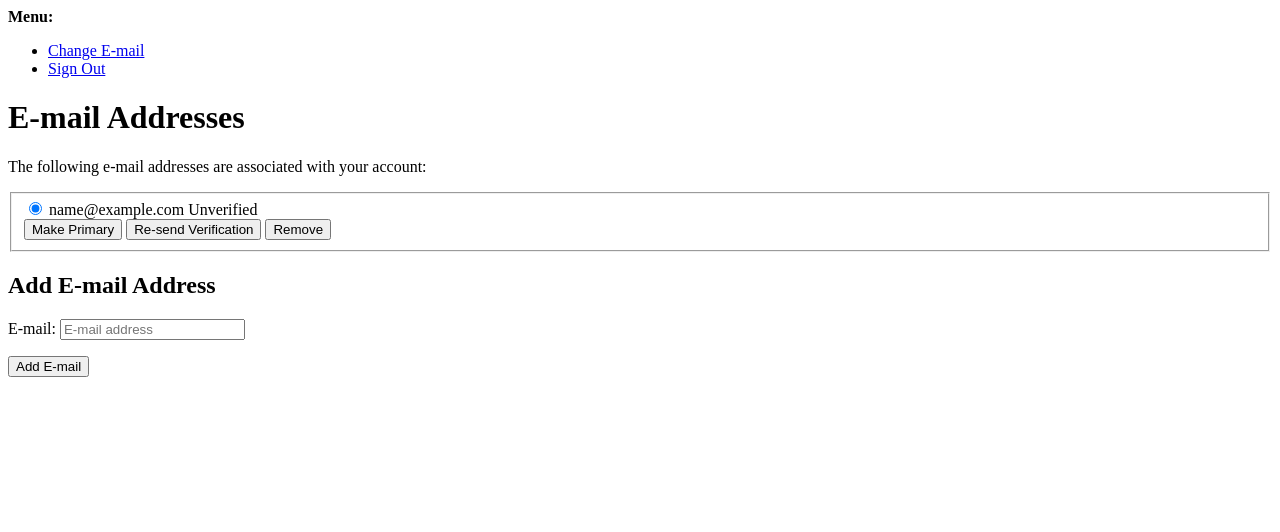
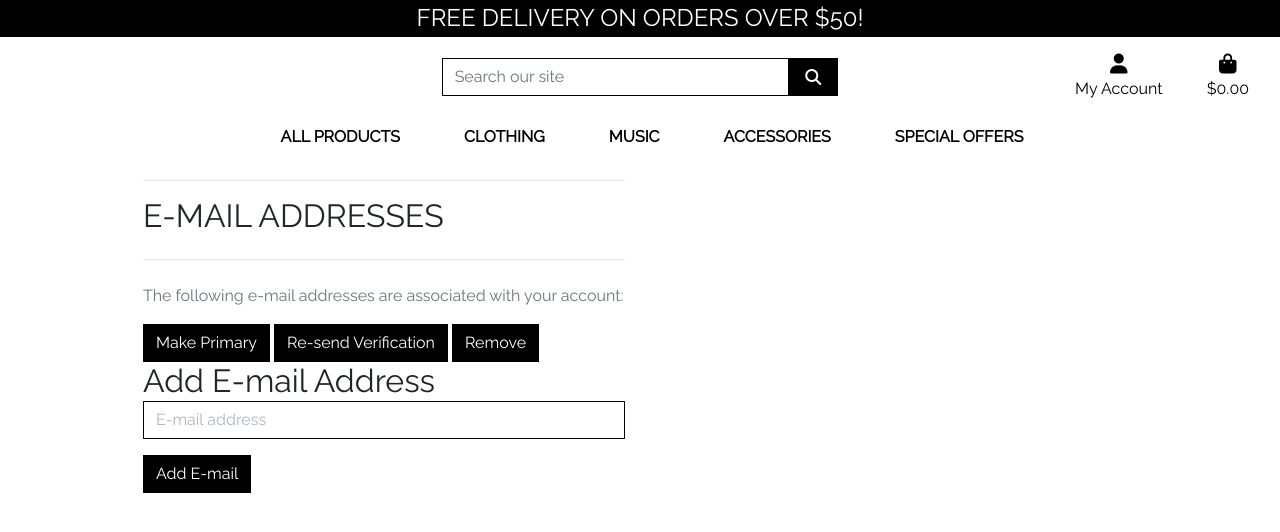
Before and after one commit to AudreyLL88/chelsea_wolfe_v1, a Django app: page /accounts/email/ in a window 1280 px wide. Shown: the top 532 px of the page. Run offline with Django 3.2, Linux system fonts and the light colour scheme; the visitor is signed in with stand-in values (Sample User, id 1); data comes from the database, SQL or seed files in the repository; some libraries are stand-ins or nearby versions; some web fonts are replaced.

Commit message:
Update allauth templates and updated profiles

```diff
--- a/profiles/templates/profiles/profile.html
+++ b/profiles/templates/profiles/profile.html
@@ -23,4 +23,5 @@
                 <hr>
             </div>
         </div>
+        {{ profile }}
 {% endblock %}
--- a/static/css/base.css
+++ b/static/css/base.css
@@ -309,6 +309,70 @@ p {
     }
 }
 
+/* pad the top a bit when navbar is collapsed on mobile */
+@media (max-width: 991px) {
+    .header-container {
+        padding-top: 116px;
+    }
+
+    body {
+        height: calc(100vh - 116px);
+    }
+}
+
+/* Allauth form formatting */
+
+.allauth-form-inner-content p {
+    margin-top: 1.5rem; /* mt-4 */
+    color: #6c757d; /* text-secondary */
+}
+
+.allauth-form-inner-content input {
+    border-color: #000;
+    border-radius: 0;
+}
+
+.allauth-form-inner-content label:not([for='id_remember']) {
+    display: none;
+}
+
+.allauth-form-inner-content input::placeholder {
+    color: #aab7c4;
+}
+
+.allauth-form-inner-content button,
+.allauth-form-inner-content input[type='submit'] {
+	/* btn */
+	display: inline-block;
+    font-weight: 400;
+    color: #fff;
+    text-align: center;
+    vertical-align: middle;
+    -webkit-user-select: none;
+    -moz-user-select: none;
+    -ms-user-select: none;
+    user-select: none;
+    background-color: #000;
+    border: 1px solid #000;
+    padding: .375rem .75rem;
+    font-size: 1rem;
+    line-height: 1.5;
+    border-radius: 0;
+
+    /* standard bootstrap btn transitions */
+    transition: color .15s ease-in-out,background-color .15s ease-in-out,border-color .15s ease-in-out,box-shadow .15s ease-in-out;
+}
+
+.allauth-form-inner-content button:hover,
+.allauth-form-inner-content input[type='submit']:hover {
+	color: #fff;
+    background-color: #222;
+    border-color: #222;
+}
+
+.allauth-form-inner-content a {
+	color: #17a2b8; /* text-info */
+}
 
 /* ---- Product detail page ---- */
 
--- a/templates/allauth/account/base.html
+++ b/templates/allauth/account/base.html
@@ -1,40 +1,15 @@
-<!DOCTYPE html>
-<html>
-  <head>
-    <title>{% block head_title %}{% endblock %}</title>
-    {% block extra_head %}
-    {% endblock %}
-  </head>
-  <body>
-    {% block body %}
+{% extends "base.html" %}
 
-    {% if messages %}
-    <div>
-      <strong>Messages:</strong>
-      <ul>
-        {% for message in messages %}
-        <li>{{message}}</li>
-        {% endfor %}
-      </ul>
+{% block content %}
+    <div class="container header-container">
+        <div class="overlay"></div>
+        <div class="row">
+            <div class="col-12 col-md-6">
+                <div class="allauth-form-inner-content">
+                    {% block inner_content %}
+                    {% endblock %}
+                </div>
+            </div>
+        </div>
     </div>
-    {% endif %}
-
-    <div>
-      <strong>Menu:</strong>
-      <ul>
-        {% if user.is_authenticated %}
-        <li><a href="{% url 'account_email' %}">Change E-mail</a></li>
-        <li><a href="{% url 'account_logout' %}">Sign Out</a></li>
-        {% else %}
-        <li><a href="{% url 'account_login' %}">Sign In</a></li>
-        <li><a href="{% url 'account_signup' %}">Sign Up</a></li>
-        {% endif %}
-      </ul>
-    </div>
-    {% block content %}
-    {% endblock %}
-    {% endblock %}
-    {% block extra_body %}
-    {% endblock %}
-  </body>
-</html>
+{% endblock %}
--- a/templates/allauth/account/email.html
+++ b/templates/allauth/account/email.html
@@ -2,10 +2,12 @@
 
 {% load i18n %}
 
-{% block head_title %}{% trans "E-mail Addresses" %}{% endblock %}
+{% block head_title %}{% trans "Account" %}{% endblock %}
 
-{% block content %}
-    <h1>{% trans "E-mail Addresses" %}</h1>
+{% block inner_content %}
+    <hr>
+    <h2 class="logo-font mb-4">{% trans "E-mail Addresses" %}</h2>
+    <hr>
 {% if user.emailaddress_set.all %}
 <p>{% trans 'The following e-mail addresses are associated with your account:' %}</p>
 
@@ -44,15 +46,14 @@
 
 {% endif %}
 
-  {% if can_add_email %}
+
     <h2>{% trans "Add E-mail Address" %}</h2>
 
     <form method="post" action="{% url 'account_email' %}" class="add_email">
         {% csrf_token %}
-        {{ form.as_p }}
+        {{ form|crispy }}
         <button name="action_add" type="submit">{% trans "Add E-mail" %}</button>
     </form>
-  {% endif %}
 
 {% endblock %}
 
--- a/templates/allauth/account/email_confirm.html
+++ b/templates/allauth/account/email_confirm.html
@@ -6,8 +6,10 @@
 {% block head_title %}{% trans "Confirm E-mail Address" %}{% endblock %}
 
 
-{% block content %}
-<h1>{% trans "Confirm E-mail Address" %}</h1>
+{% block inner_content %}
+<hr>
+<h2 class="logo-font mb-4">{% trans "Confirm E-mail Address" %}</h2>
+<hr>
 
 {% if confirmation %}
 
--- a/templates/allauth/account/password_reset_from_key_done.html
+++ b/templates/allauth/account/password_reset_from_key_done.html
@@ -3,7 +3,9 @@
 {% load i18n %}
 {% block head_title %}{% trans "Change Password" %}{% endblock %}
 
-{% block content %}
-    <h1>{% trans "Change Password" %}</h1>
+{% block inner_content %}
+    <hr>
+    <h2 class="logo-font mb-4">{% trans "Change Password" %}</h2>
+    <hr>
     <p>{% trans 'Your password is now changed.' %}</p>
 {% endblock %}
--- a/templates/allauth/account/signup_closed.html
+++ b/templates/allauth/account/signup_closed.html
@@ -4,8 +4,10 @@
 
 {% block head_title %}{% trans "Sign Up Closed" %}{% endblock %}
 
-{% block content %}
-<h1>{% trans "Sign Up Closed" %}</h1>
+{% block inner_content %}
+<hr>
+<h2 class="logo-font mb-4">{% trans "Sign Up Closed" %}</h2>
+<hr>
 
 <p>{% trans "We are sorry, but the sign up is currently closed." %}</p>
 {% endblock %}
--- a/templates/allauth/account/verification_sent.html
+++ b/templates/allauth/account/verification_sent.html
@@ -4,8 +4,10 @@
 
 {% block head_title %}{% trans "Verify Your E-mail Address" %}{% endblock %}
 
-{% block content %}
-    <h1>{% trans "Verify Your E-mail Address" %}</h1>
+{% block inner_content %}
+    <hr>
+    <h2 class="logo-font mb-4">{% trans "Verify Your E-mail Address" %}</h2>
+    <hr>
 
     <p>{% blocktrans %}We have sent an e-mail to you for verification. Follow the link provided to finalize the signup process. Please contact us if you do not receive it within a few minutes.{% endblocktrans %}</p>
 
--- a/templates/allauth/account/verified_email_required.html
+++ b/templates/allauth/account/verified_email_required.html
@@ -4,8 +4,10 @@
 
 {% block head_title %}{% trans "Verify Your E-mail Address" %}{% endblock %}
 
-{% block content %}
-<h1>{% trans "Verify Your E-mail Address" %}</h1>
+{% block inner_content %}
+<hr>
+<h2 class="logo-font mb-4">{% trans "Verify Your E-mail Address" %}</h2>
+<hr>
 
 {% url 'account_email' as email_url %}
 
--- a/templates/base.html
+++ b/templates/base.html
@@ -75,7 +75,7 @@
                                 {% if request.user.is_superuser %}
                                     <a href="" class="dropdown-item">Product Management</a>
                                 {% endif %}
-                                <a href="" class="dropdown-item">My Profile</a>
+                                <a href="{% url 'profile' %}" class="dropdown-item">My Profile</a>
                                 <a href="{% url 'account_logout' %}" class="dropdown-item">Logout</a>
                             {% else %}
                                 <a href="{% url 'account_signup' %}" class="dropdown-item">Register</a>
```
Also changed, not shown: profiles/views.py (+6 -3 lines), templates/allauth/account/login.html (+9 -4 lines), templates/allauth/account/logout.html (+5 -3 lines), templates/allauth/account/password_change.html (+6 -4 lines), templates/allauth/account/password_reset.html (+6 -3 lines), templates/allauth/account/password_reset_from_key.html (+6 -3 lines), templates/allauth/account/password_set.html (+5 -3 lines), templates/allauth/account/signup.html (+7 -4 lines).
